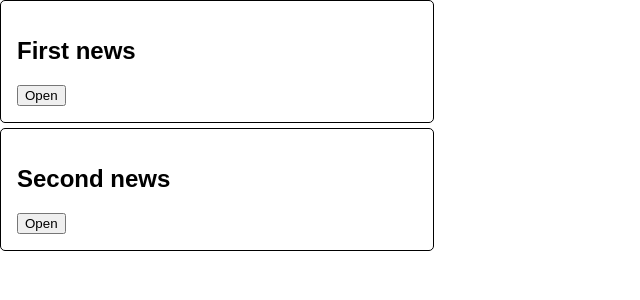
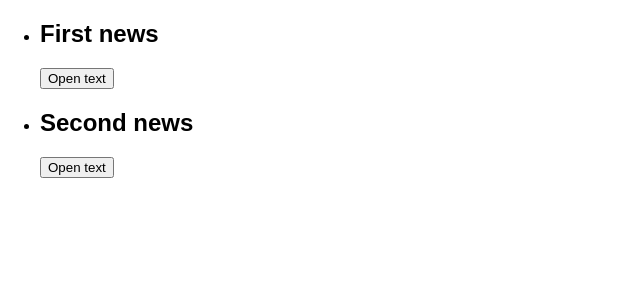
Before and after one commit to sokol147/NewsApp, a React (Create React App) app: page / in a window 1280 px wide. Shown: the top 300 px of the page, without its empty margins (0-640 px from the left). Built offline with nearby package versions, Linux system fonts and the light colour scheme.

Commit message:
start prop-types

```diff
--- a/package.json
+++ b/package.json
@@ -3,6 +3,7 @@
   "version": "0.1.0",
   "private": true,
   "dependencies": {
+    "prop-types": "^15.6.1",
     "react": "^16.3.2",
     "react-dom": "^16.3.2",
     "react-scripts": "1.1.4"
--- a/src/Article.js
+++ b/src/Article.js
@@ -1,46 +1,46 @@
 import React, {Component} from 'react'
 import CommentList from './CommentList'
-
 
 export default class Article extends Component{
   constructor(props){
     super(props)
 
-    this.state ={
+    this.state = {
       isOpen: false
     }
   }
   render(){
     const {article} = this.props
     const {isOpen} = this.state
+
     return(
-      <article>
-        <h1>{article.title}</h1>
-        <button onClick={this.handleToggleOpen}>
-          {isOpen ? 'Close' : 'Open'}
+      <div>
+        <h2>{article.title}</h2>
+        <button onClick={this.handleToggleNews}>
+          {isOpen ? 'Close text' : 'Open text'}
         </button>
         {this.getBody()}
-      </article>
+      </div>
     )
   }
-
   getBody(){
     if(!this.state.isOpen) return null
     const {article} = this.props
     return(
-      <section>
+      <div>
         {article.text}
         <CommentList comments = {article.comments}/>
-      </section>
+      </div>
     )
   }
-
-  handleToggleOpen = () => {
+  handleToggleNews = () =>{
     this.setState({
       isOpen: !this.state.isOpen
     })
   }
 }
+
+
 
 
 
--- a/src/ArticleList.js
+++ b/src/ArticleList.js
@@ -1,10 +1,10 @@
 import React from 'react';
-import Article from './Article';
+import Article from './Article'
 
 export default function ArticleList({articles}){
-  const articleElements = articles.map((article) => <li key={article.id} className='article__item'><Article article = {article}/></li>)
+  const articleElements = articles.map((article) => <li key={article.id}><Article article = {article} /></li>)
   return(
-    <ul className='article__list'>
+    <ul>
       {articleElements}
     </ul>
   )
--- a/src/CommentList.js
+++ b/src/CommentList.js
@@ -2,6 +2,9 @@ import React, {Component} from 'react'
 import Comment from './Comment'
 
 export default class CommentList extends Component{
+  static defaultProps = {
+    comments: []
+  }
   state = {
     isOpen: false
   }
@@ -20,7 +23,7 @@ export default class CommentList extends Component{
     if(!this.state.isOpen) return null
 
     const {comments} = this.props
-    if(!comments || !comments.length) return <p>No comments yet</p>
+    if(!comments.length) return <p>No comments yet</p>
 
     return(
       <ul>
```
